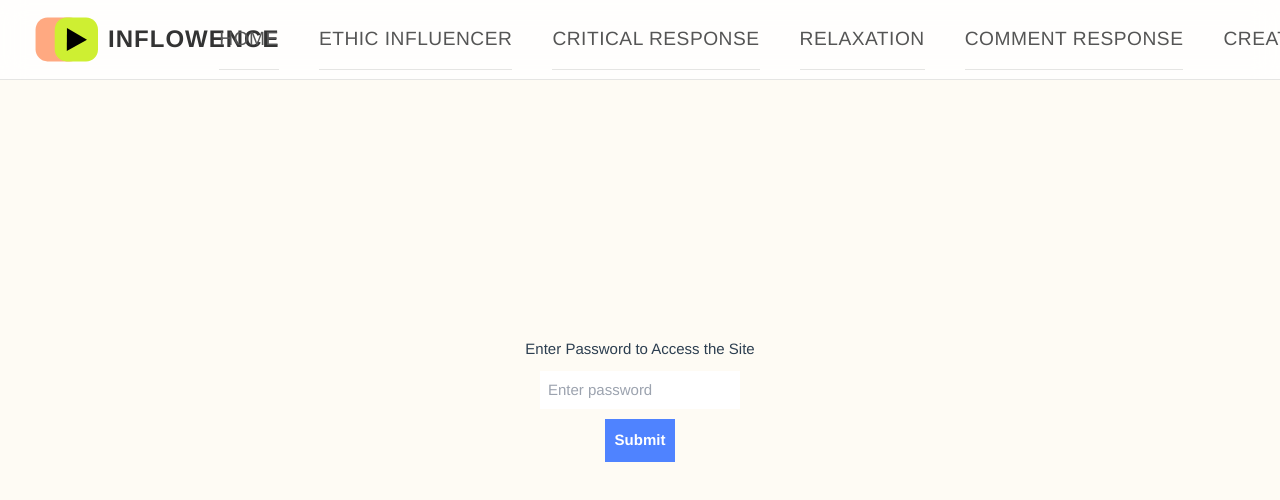
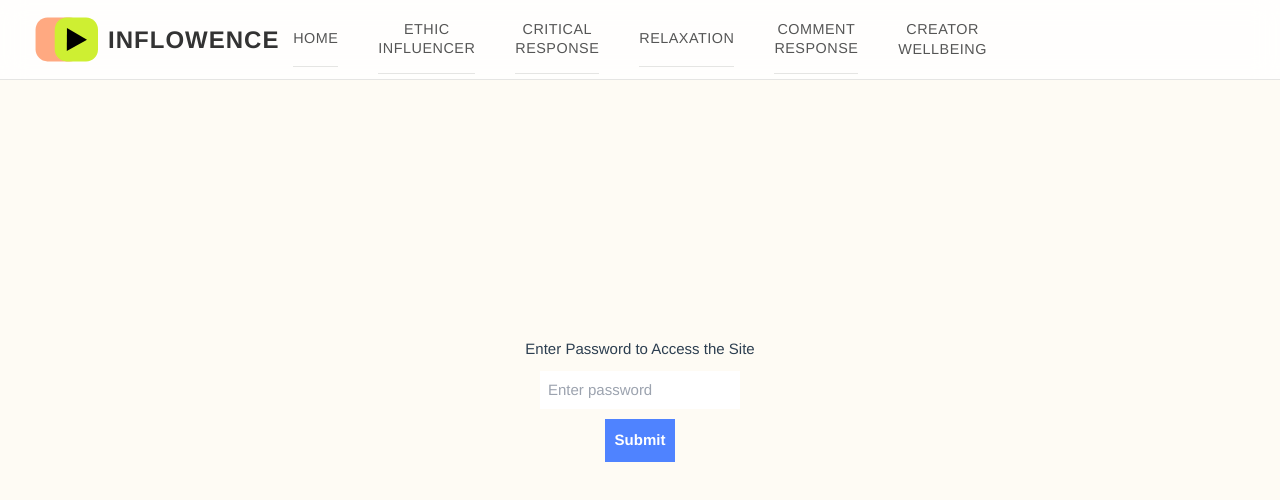
Before and after one commit to DigitalDefenders-tp27/mindful-creator, a Vue app in the folder frontend/: page /password in a window 1280 px wide. Shown: the top 500 px of the page. Built offline with nearby package versions, Linux system fonts and the light colour scheme.

Commit message:
Update NavBar.vue, making the tabs more compact and mobile-friendly

```diff
--- a/frontend/src/components/NavBar.vue
+++ b/frontend/src/components/NavBar.vue
@@ -10,12 +10,24 @@
 
       <!-- 导航链接 / Navigation Links -->
       <div class="navbar-center" :class="{ 'active': isMenuOpen }">
-        <router-link to="/" class="nav-link" exact-active-class="active" @click="closeMenu">HOME</router-link>
-        <router-link to="/ethic-influencer" class="nav-link" active-class="active" @click="closeMenu">ETHIC INFLUENCER</router-link>
-        <router-link to="/critical-response" class="nav-link" active-class="active" @click="closeMenu">CRITICAL RESPONSE</router-link>
-        <router-link to="/relaxation" class="nav-link" active-class="active" @click="closeMenu">RELAXATION</router-link>
-        <router-link to="/comment-response-scripts" class="nav-link" active-class="active" @click="closeMenu">COMMENT RESPONSE</router-link>
-        <router-link to="/creator-wellbeing" class="nav-link" active-class="active" @click="closeMenu">CREATOR WELLBEING</router-link>
+        <router-link to="/" class="nav-link" exact-active-class="active" @click="closeMenu"><span>HOME</span></router-link>
+        <router-link to="/ethic-influencer" class="nav-link two-words" active-class="active" @click="closeMenu">
+          <span>ETHIC</span>
+          <span>INFLUENCER</span>
+        </router-link>
+        <router-link to="/critical-response" class="nav-link two-words" active-class="active" @click="closeMenu">
+          <span>CRITICAL</span>
+          <span>RESPONSE</span>
+        </router-link>
+        <router-link to="/relaxation" class="nav-link" active-class="active" @click="closeMenu"><span>RELAXATION</span></router-link>
+        <router-link to="/comment-response-scripts" class="nav-link two-words" active-class="active" @click="closeMenu">
+          <span>COMMENT</span>
+          <span>RESPONSE</span>
+        </router-link>
+        <router-link to="/creator-wellbeing" class="nav-link two-words" active-class="active" @click="closeMenu">
+          <span>CREATOR</span>
+          <span>WELLBEING</span>
+        </router-link>
       </div>
 
       <!-- 汉堡菜单按钮 / Hamburger Menu Button -->
@@ -134,6 +146,31 @@ const closeMenu = () => {
   white-space: nowrap;
 }
 
+/* 单个单词导航链接的样式 */
+.nav-link span {
+  display: block;
+  white-space: nowrap;
+  font-size: 0.9rem;
+  font-weight: 500;
+}
+
+/* 两个单词的导航链接样式 / Two-word Navigation Link Styles */
+.nav-link.two-words {
+  display: flex;
+  flex-direction: column;
+  align-items: center;
+  line-height: 1.2;
+  gap: 2px;
+  text-align: center;
+  width: max-content;
+}
+
+.nav-link.two-words span {
+  display: block;
+  white-space: nowrap;
+  font-size: 0.9rem;
+}
+
 .nav-link:hover {
   color: #e75a97;
 }
@@ -232,6 +269,23 @@ const closeMenu = () => {
   .navbar-center .nav-link {
     font-size: 1.2rem;
     transition: transform 0.2s ease, color 0.2s ease;
+  }
+
+  /* 移动端导航链接样式 */
+  .navbar-center.active .nav-link span {
+    font-size: 1.2rem;
+  }
+
+  /* 移动端两个单词的导航链接样式 / Mobile Two-word Navigation Link Styles */
+  .navbar-center.active .nav-link.two-words {
+    flex-direction: row;
+    gap: 8px;
+    justify-content: center;
+    padding: 0.5rem 0;
+  }
+
+  .navbar-center.active .nav-link.two-words span {
+    font-size: 1.2rem;
   }
 
   .navbar-center .nav-link:active {
@@ -354,6 +408,11 @@ const closeMenu = () => {
   transition: transform 0.2s;
 }
 
+/* 两个单词的活动链接下划线 / Two-word Active Link Underline */
+.nav-link.two-words.active::after {
+  bottom: -8px;
+}
+
 /* 非活动链接下划线 / Inactive Link Underline */
 .nav-link::after {
   content: '';
```
